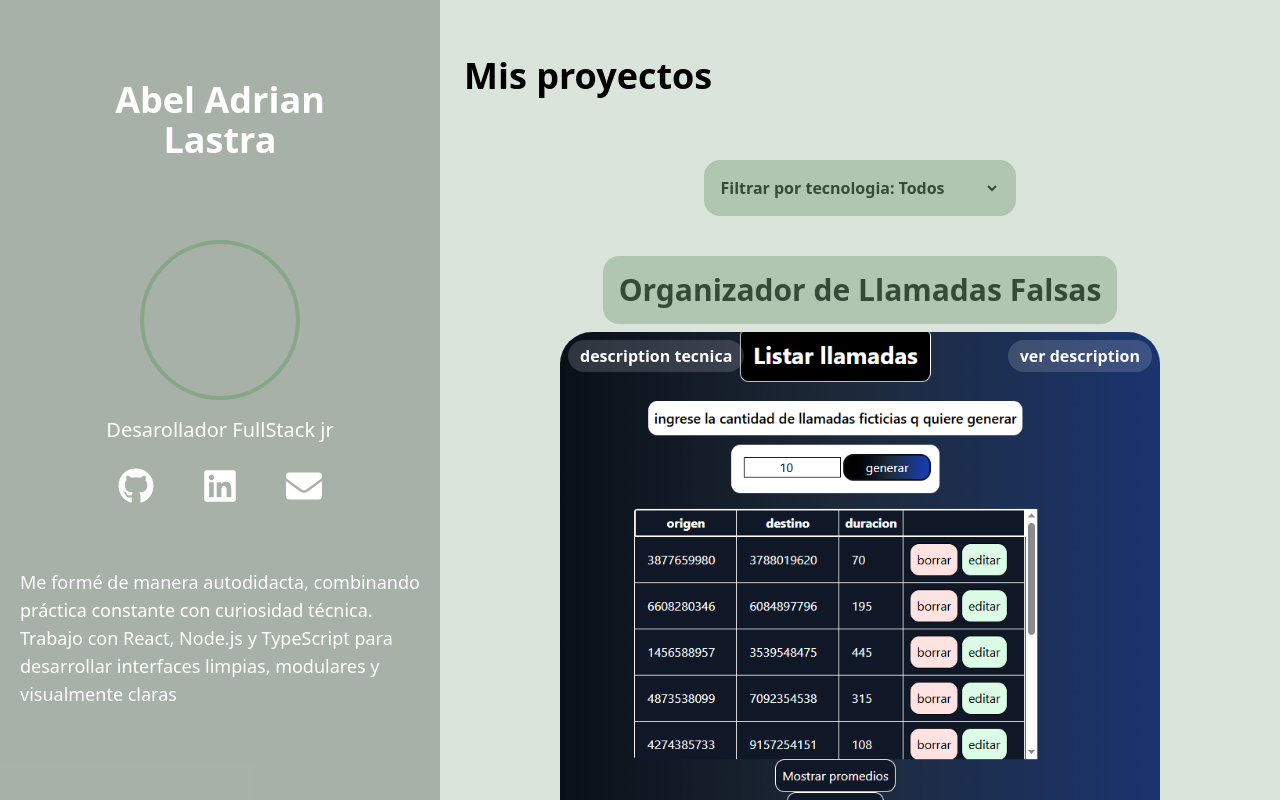
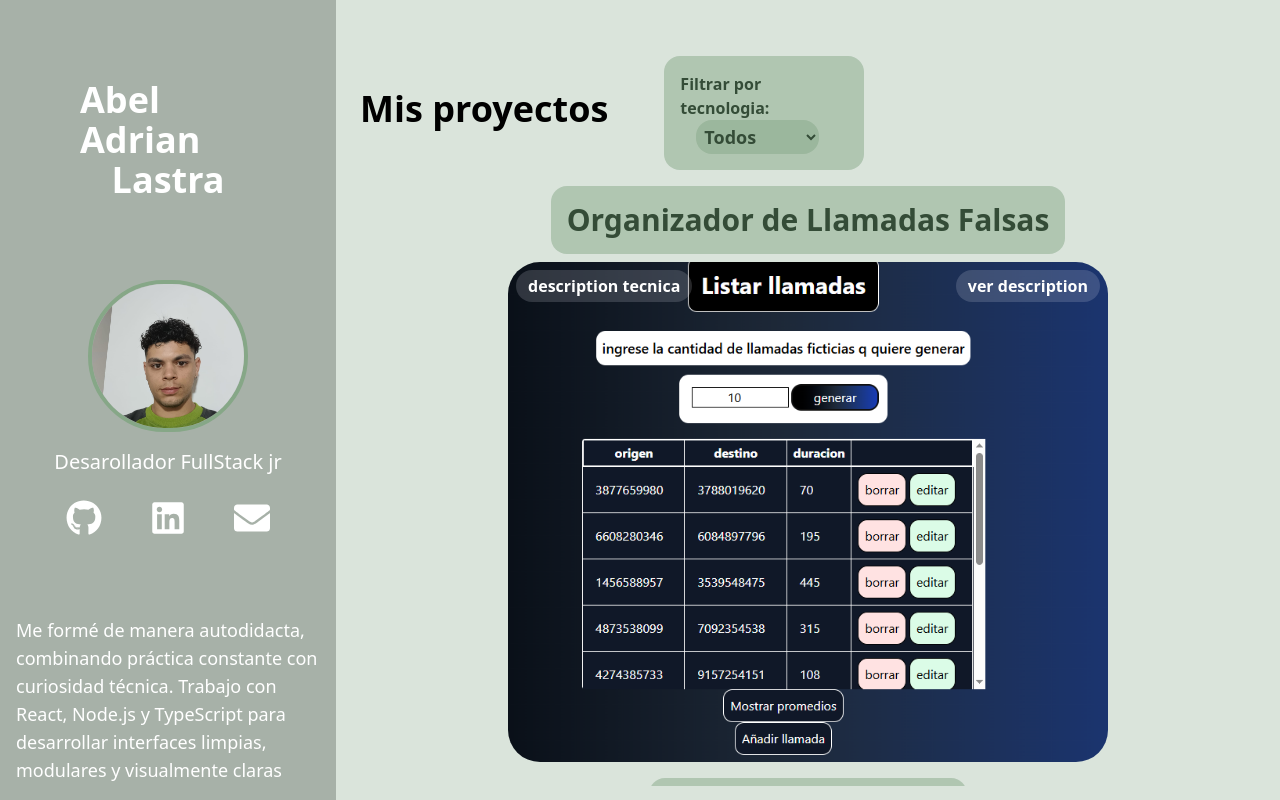
Before and after one commit to abellastra/Porfolio-, a React (Vite) app: page / in a window 1280 px wide. Built offline with nearby package versions, Linux system fonts and the light colour scheme.

Commit message:
Se agrego informacion academica y se descarga el cv

```diff
--- a/src/App.tsx
+++ b/src/App.tsx
@@ -2,6 +2,7 @@ import StackTecnologies from "./components/StackTecnologies";
 import Proyects from "./components/proyects";
 import "./App.css";
 import Hero from "./components/Hero";
+import AcademicInformation from "./components/AcademicInformation";
 function App() {
   return (
     <main
@@ -16,6 +17,7 @@ function App() {
       <aside className=" p-6  md:h-screen  bg-[#86a7874D]   overflow-y-auto ">
         <Proyects />
         <StackTecnologies />
+        <AcademicInformation />
       </aside>
     </main>
   );
--- a/src/components/AcademicInformation.tsx
+++ b/src/components/AcademicInformation.tsx
@@ -0,0 +1,46 @@
+function AcademicInformation() {
+  return (
+    <>
+      <h2 className="text-4xl font-black mb-4"> Formación academica</h2>
+
+      <section className="w-full  font-medium rounded-3xl py-8 bg-[#93a48c8e]">
+        <div className="space-y-4 text-base leading-relaxed">
+          <p className="sm:text-xl">
+            Aunque no tengo formación universitaria formal, he construido una
+            base sólida como desarrollador full stack a través de aprendizaje
+            autodidacta, cursos prácticos y proyectos reales.
+          </p>
+          <ul className="list-disc list-inside space-y-2">
+            <li>
+              <strong>Secundario completo</strong> – I.P.E.M. Nº 84 Jorge Vocos
+              Lescano, Córdoba
+            </li>
+            <li>
+              <strong>Curso de React</strong> – Agencia de Habilidades para el
+              Futuro (Gobierno de la Ciudad de Buenos Aires)
+            </li>
+            <li>
+              <strong>Formación autodidacta</strong> en desarrollo web, backend,
+              DevOps y arquitectura moderna
+            </li>
+            <li>
+              Aprendizaje continuo en plataformas como Platzi, YouTube y
+              documentación oficial
+            </li>
+            <li>
+              Aplicación práctica de conocimientos en proyectos propios con
+              enfoque en escalabilidad, accesibilidad y monetización legal
+            </li>
+          </ul>
+          <p>
+            Mi enfoque se basa en aprender haciendo. Cada proyecto es una
+            oportunidad para aplicar nuevas tecnologías, mejorar la estructura
+            del código y documentar procesos de forma clara y profesional.
+          </p>
+        </div>
+      </section>
+    </>
+  );
+}
+
+export default AcademicInformation;
--- a/src/components/Filter.tsx
+++ b/src/components/Filter.tsx
@@ -4,7 +4,7 @@ type props = {
 
 function Filter({ setTypeOfFilter }: props) {
   return (
-    <div className="flex justify-center font-bold bg-[#86a787]/50 max-w-[40vh] p-4 text-[#344c37ff]  rounded-2xl m-[5vh]">
+    <div className="flex justify-center font-bold bg-[#86a787]/50 max-w-[25vh] sm:p-4 text-[#344c37ff]  rounded-2xl sm:mb-4">
       <label>
         Filtrar por tecnologia:
         <select
@@ -13,17 +13,18 @@ function Filter({ setTypeOfFilter }: props) {
           }}
           name=""
           id=""
+          className="bg-[#86a787]/50 text-lg font-bold rounded-2xl ml-4 p-1 text-[#344c37ff]  "
         >
-          <option value="all">Todos</option>
-          <option value="docker">docker</option>
-          <option value="node_js">node_js</option>
-          <option value="react">react</option>
-          <option value="postgresql">postgresql</option>
-          <option value="tailwind">tailwind</option>
-          <option value="typescript">TypeScript</option>
-          <option value="javascript">JavaScript</option>
-          <option value="mysql">MySQL</option>
-          <option value="git">git</option>
+            <option className="font-bold p-1" value="all">Todos</option>
+            <option className="font-bold p-2" value="docker">Docker</option>
+            <option className="font-bold p-2" value="node_js">Node_js</option>
+            <option className="font-bold p-2" value="react">React</option>
+            <option className="font-bold p-2" value="postgresql">Postgresql</option>
+            <option className="font-bold p-2" value="tailwind">Tailwind</option>
+            <option className="font-bold p-2" value="typescript">TypeScript</option>
+            <option className="font-bold p-2" value="javascript">JavaScript</option>
+            <option className="font-bold p-2" value="mysql">MySQL</option>
+            <option className="font-bold p-2" value="git">Git</option>
         </select>
       </label>
     </div>
--- a/src/components/Hero.tsx
+++ b/src/components/Hero.tsx
@@ -1,4 +1,5 @@
 import { FaGithub, FaLinkedin, FaEnvelope} from "react-icons/fa";
+import fotoMia from "../assets/fotoMia.jpg";
 function Hero() {
   return (
     <section className=" h-full bg-[#86a7874D] flex  flex-col  items-center ">
@@ -6,32 +7,41 @@ function Hero() {
         Abel Adrian
         <h1> Lastra</h1>
       </h1>
-      <div className=" w-[20vh] h-[20vh] rounded-full overflow-hidden border-4 border-[#86a787] mb-4">
-        <img src="" alt="" />
+      <div className="flex items-center justify-center w-[20vh] h-[20vh] rounded-full overflow-hidden border-4 border-[#86a787] mb-4">
+        <img src={fotoMia} alt="" />
       </div>
 
       <h2 className="  text-xl">Desarollador FullStack jr</h2>
       <div className="flex  text-4xl mb-[5vh]">
         <a
           className="m-4 p-2 rounded-full hover:bg-[#86a787]  hover:shadow-[0_0_20px_#22c55e]"
-          href=""
+          href="https://github.com/abellastra"
+          target="_blank"
         >
           <FaGithub />
         </a>
         <a
           className="m-4 p-2 rounded-full hover:bg-[#86a787] hover:shadow-[0_0_20px_#22c55e]"
-          href=""
+          href="https://www.linkedin.com/in/abel-lastra-3b86852b6/"
+          target="_blank"
         >
           <FaLinkedin />
         </a>
+
         <a
+          href="/CV-Abel-Adrian-Lastra.pdf"
+          download
           className="m-4 p-2 rounded-full hover:bg-[#86a787] hover:shadow-[0_0_20px_#22c55e]"
-          href=""
         >
           <FaEnvelope />
         </a>
+        {/* <a
+          className="m-4 p-2 rounded-full hover:bg-[#86a787] hover:shadow-[0_0_20px_#22c55e]"
+          href=""
+          target="_blank"
+        ></a> */}
       </div>
-      <p className="text-lg max-w-[400px]">
+      <p className="text-lg max-w-[400px] p-4">
         Me formé de manera autodidacta, combinando práctica constante con
         curiosidad técnica. Trabajo con React, Node.js y TypeScript para
         desarrollar interfaces limpias, modulares y visualmente claras
--- a/src/components/proyects.tsx
+++ b/src/components/proyects.tsx
@@ -138,16 +138,17 @@ function Proyects() {
 
   return (
     <section className="min-h-screen w-full ">
-      <div className="w-full max-w-4xl flex flex-col py-8">
-        <div>
-          <h2 className="text-4xl font-bold mb-6">Mis proyectos</h2>
-          <div className="flex justify-center ">
+      <div className=" w-full max-w-4xl flex flex-col py-8">
+        <div className="flex items-center ">
+          <h2 className="text-2xl sm:text-4xl font-bold mb-6">Mis proyectos</h2>
+          <div className="ml-[7vh]">
             {" "}
             <Filter setTypeOfFilter={setTypeOfFilter} />
           </div>
+          {/* <div className="flex justify-center "> </div> */}
         </div>
 
-        <div className="flex flex-col items-center gap-4">
+        <div className="h-[75vh] overflow-y-auto flex flex-col items-center gap-4">
           {(typoOfFilter && projectsFiltrado.length > 0
             ? projectsFiltrado
             : proyects
```
Also changed, not shown: src/assets/fotoMia.jpg (added), 1 other file (tests, documents, lock files or other folders).
